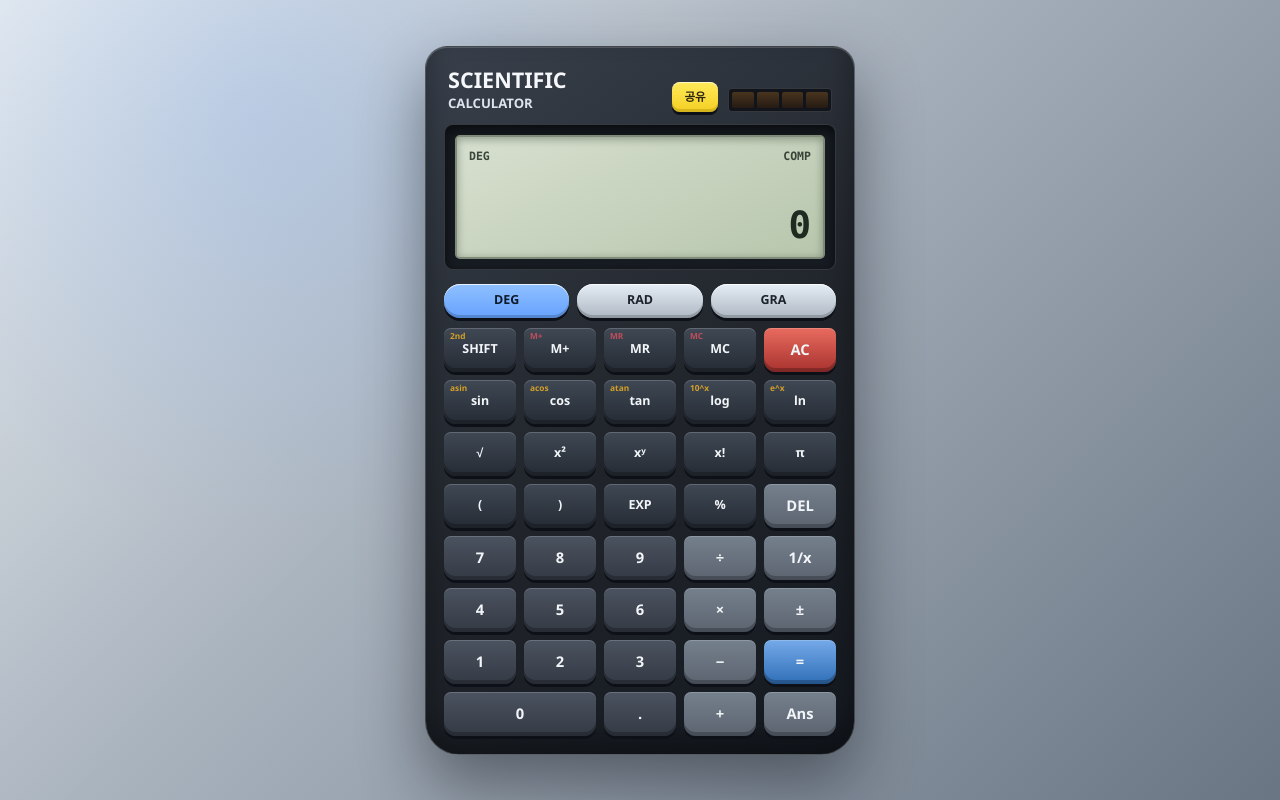
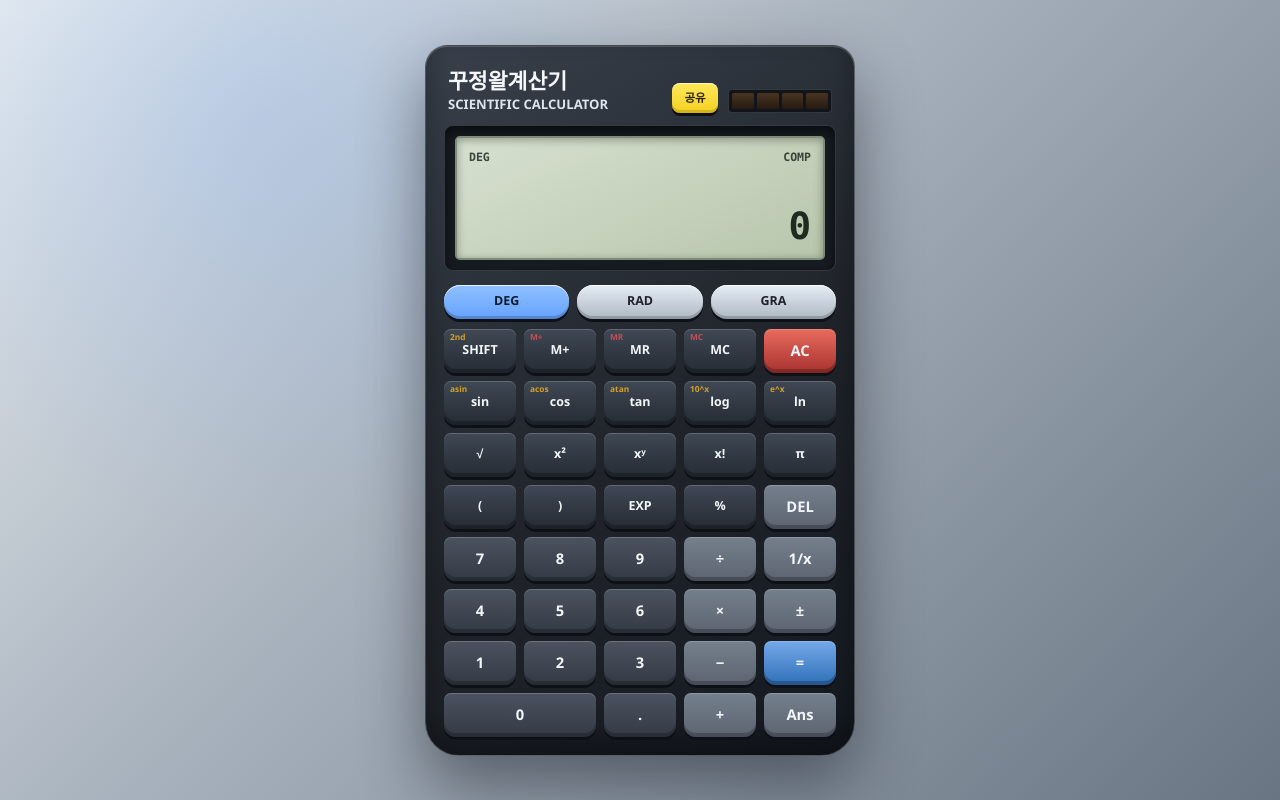
Before and after one commit to kjw99112-collab/calculator, a plain HTML site: page index.html in a window 1280 px wide. Both pictures are taken after a click on the button "공유". Drawn offline with Linux system fonts and the light colour scheme.

Commit message:
Add files via upload

```diff
--- a/index.html
+++ b/index.html
@@ -3,13 +3,13 @@
 <head>
   <meta charset="utf-8">
   <meta name="viewport" content="width=device-width, initial-scale=1">
-  <title>Scientific Calculator</title>
+  <title>꾸정왈계산기</title>
   <meta name="description" content="친구들과 함께 쓰는 공학용 계산기">
   <meta name="theme-color" content="#20242a">
   <meta property="og:type" content="website">
-  <meta property="og:title" content="공학용 계산기">
+  <meta property="og:title" content="꾸정왈계산기">
   <meta property="og:description" content="카카오톡에서 눌러 바로 쓰는 공학용 계산기">
-  <meta property="og:site_name" content="Scientific Calculator">
+  <meta property="og:site_name" content="꾸정왈계산기">
   <style>
     :root {
       color-scheme: dark;
@@ -318,8 +318,8 @@
   <main class="calculator" aria-label="Scientific calculator">
     <div class="brand-row">
       <div>
-        <div class="brand">SCIENTIFIC</div>
-        <div class="model">CALCULATOR</div>
+        <div class="brand">꾸정왈계산기</div>
+        <div class="model">SCIENTIFIC CALCULATOR</div>
       </div>
       <div class="brand-actions">
         <button class="share-btn" id="shareKakao" type="button" title="카카오톡으로 공유">공유</button>
@@ -519,9 +519,9 @@
       const resultText = expression
         ? `현재 입력식: ${expression}`
         : `최근 계산값: ${formatNumber(answer)}`;
-      const text = `공학용 계산기\n${resultText}`;
+      const text = `꾸정왈계산기\n${resultText}`;
       const shareData = {
-        title: "공학용 계산기",
+        title: "꾸정왈계산기",
         text,
         url: pageUrl || undefined,
       };
```
